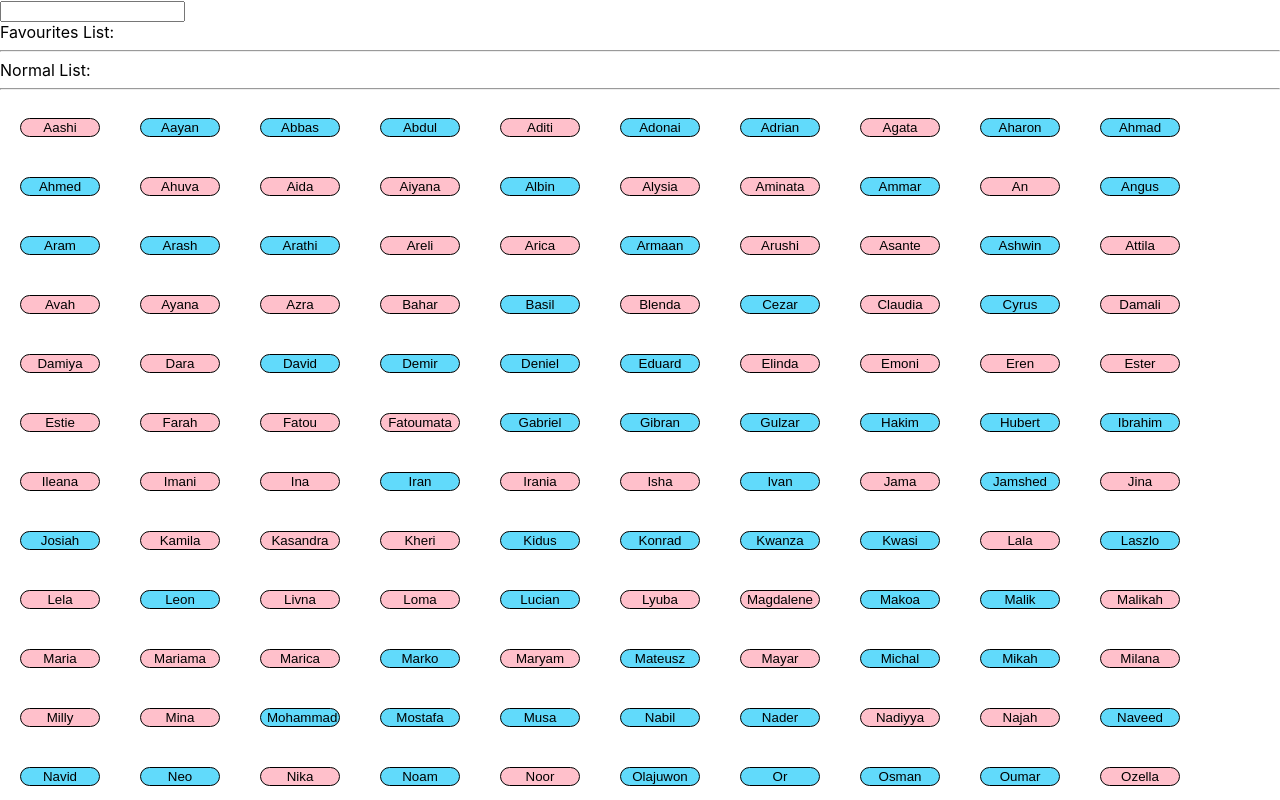
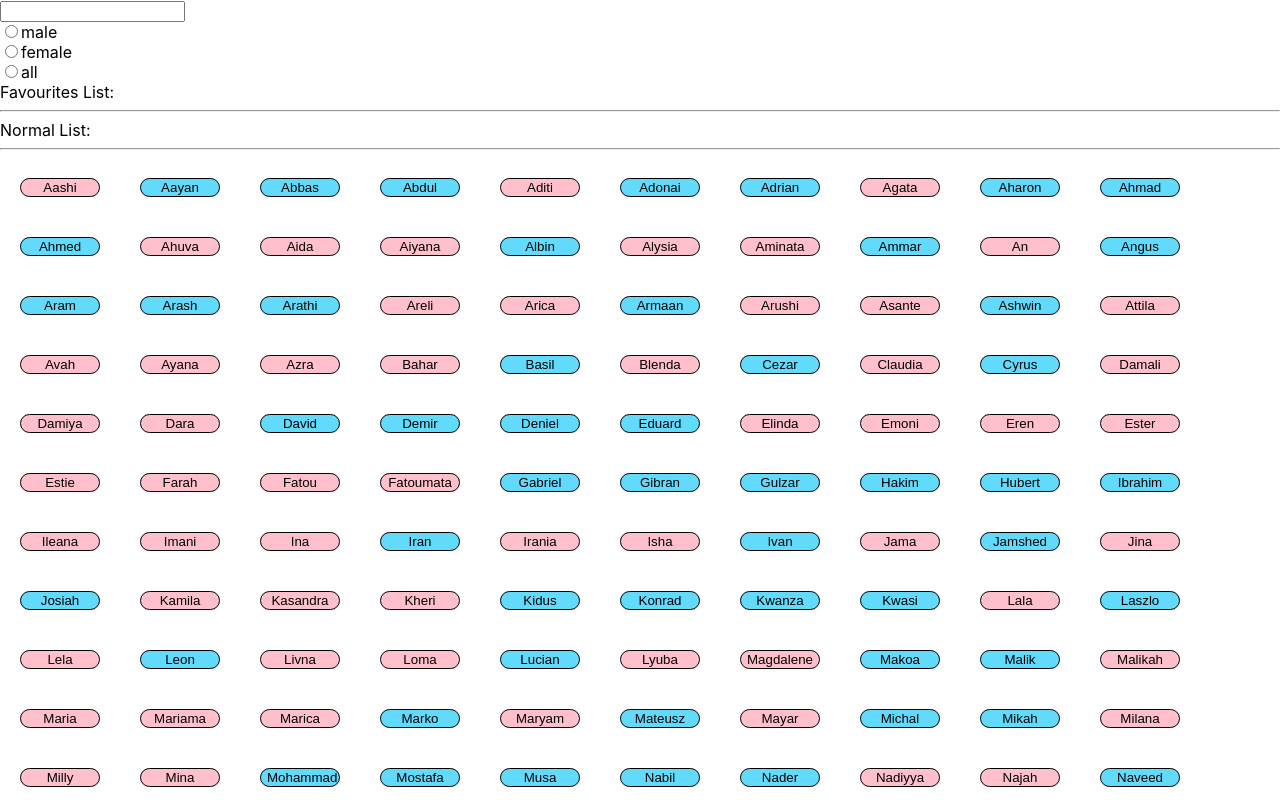
Before and after one commit to kaliq-i/baby-names, a React (Create React App) app: page / in a window 1280 px wide. Shown: the top 800 px of the page. Built offline with nearby package versions, Linux system fonts and the light colour scheme.

Commit message:
baby names error

```diff
--- a/src/App.tsx
+++ b/src/App.tsx
@@ -8,6 +8,7 @@ const initialData = babyNamesData
 function App() {
 
   const [inputSearch, setInputSearch] = useState("")
+  const [radio,setRadio] = useState("all")
   const [favourites, setFavourites] = useState<any>([])
 
   //currently rewriting the add or remove function: my thoughts
@@ -19,10 +20,10 @@ function App() {
   // filtered array will always be different initialdata if initialdata is beng initialised from json in component
   ///more thinking
 
-  const addOrRemove = (id:number) => {
+  const addOrRemove = (id: number) => {
     // if it exists in initial data - remove from it and add to favourites
-    const arrayWithSearched = initialData.filter((e)=>e.id === id)
-    const arrayWithSearchedFavourite = favourites.filter((e:any) =>e.id === id )
+    const arrayWithSearched = initialData.filter((e) => e.id === id)
+    const arrayWithSearchedFavourite = favourites.filter((e: any) => e.id === id)
     if (arrayWithSearched.length > 0) {
       initialData.splice(initialData.findIndex(item => item.id === id), 1)
       const newFavourites = [...favourites]
@@ -40,7 +41,7 @@ function App() {
     }
 
   }
-  const nameMapper = ({ name, sex, id }: { name: string, sex: string, id:number }) => {
+  const nameMapper = ({ name, sex, id }: { name: string, sex: string, id: number }) => {
     return (
       <button className={`holder ${sex === "m" ? "male" : "female"}`} onClick={() => addOrRemove(id)}>{name}</button>
     )
@@ -48,17 +49,25 @@ function App() {
 
   let sortedNames = initialData.sort((a, b) => a.name.localeCompare(b.name))
   let filteredNames = sortedNames.filter((item) => {
-    return (`${item.name.toLowerCase()}`).startsWith(`${inputSearch.toLowerCase()}`)
+    return (item.name.toLowerCase().startsWith(inputSearch.toLowerCase()) && radio!== "all"? item.sex === radio: item.sex === "m"||"f"  ) //why doesnt this work - input doesnt filter
   })
   let mappedNames = filteredNames.map(nameMapper)
   let mappedFavourites = favourites.map(nameMapper)
-
   return (
     <div >
 
       <div>
-        <input value={inputSearch} onChange={(event) => setInputSearch(event.target.value)} />
+        <input value={inputSearch} onChange={(event) => setInputSearch(event.target.value)} /><br />
+        <div>
+          <input type="radio" id="male" name="gender" value="m" onChange={(event) => setRadio(event.target.value)}/>
+          <label htmlFor="male">male</label><br />
+          <input type="radio" id="female" name="gender" value="f" onChange={(event) => setRadio(event.target.value)} />
+          <label htmlFor="female">female</label><br />
+          <input type="radio" id="all" name="gender" value="all" onChange={(event) => setRadio(event.target.value)}/>
+          <label htmlFor="all">all</label><br />
+        </div>
       </div>
+
       <div>
         Favourites List:
         <hr />
@@ -66,7 +75,7 @@ function App() {
       </div>
 
       Normal List:
-      <hr/>
+      <hr />
       <div>
         {mappedNames}
       </div>
```
